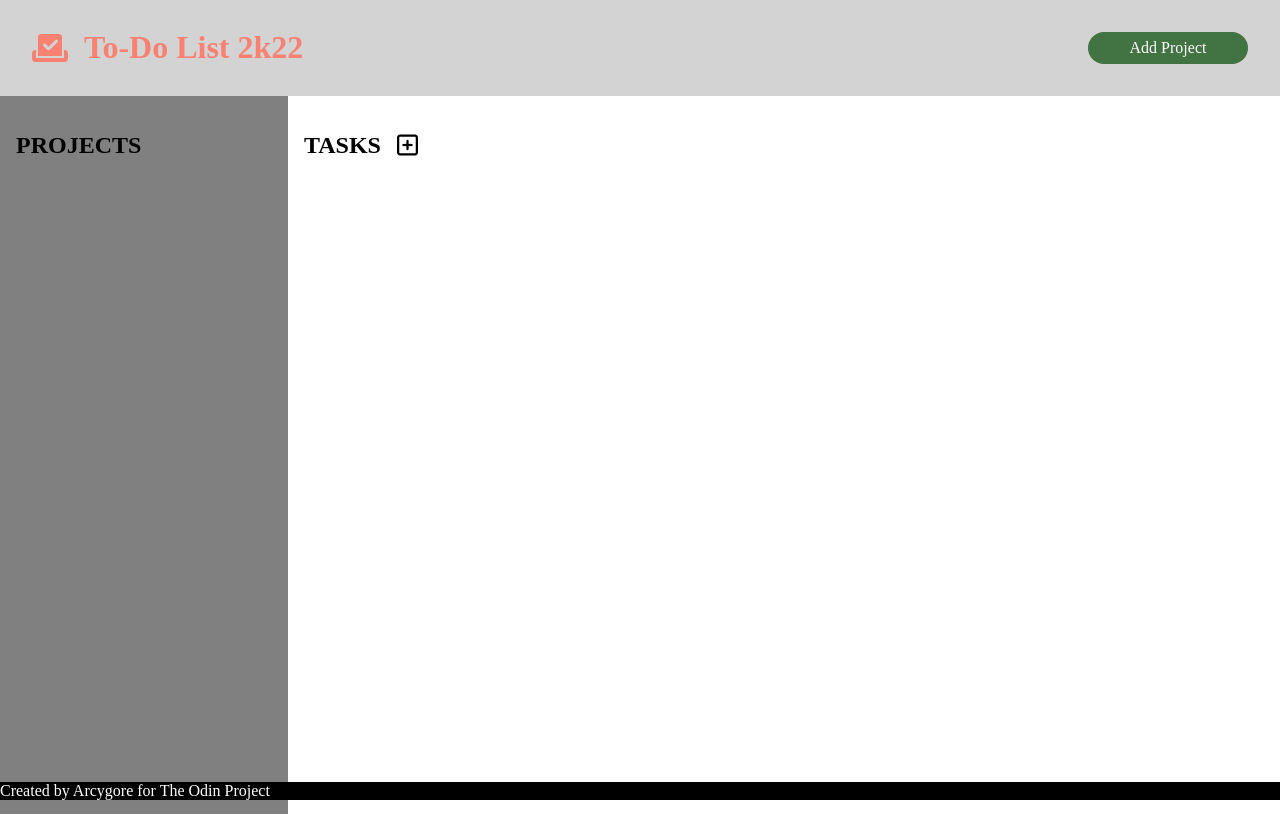
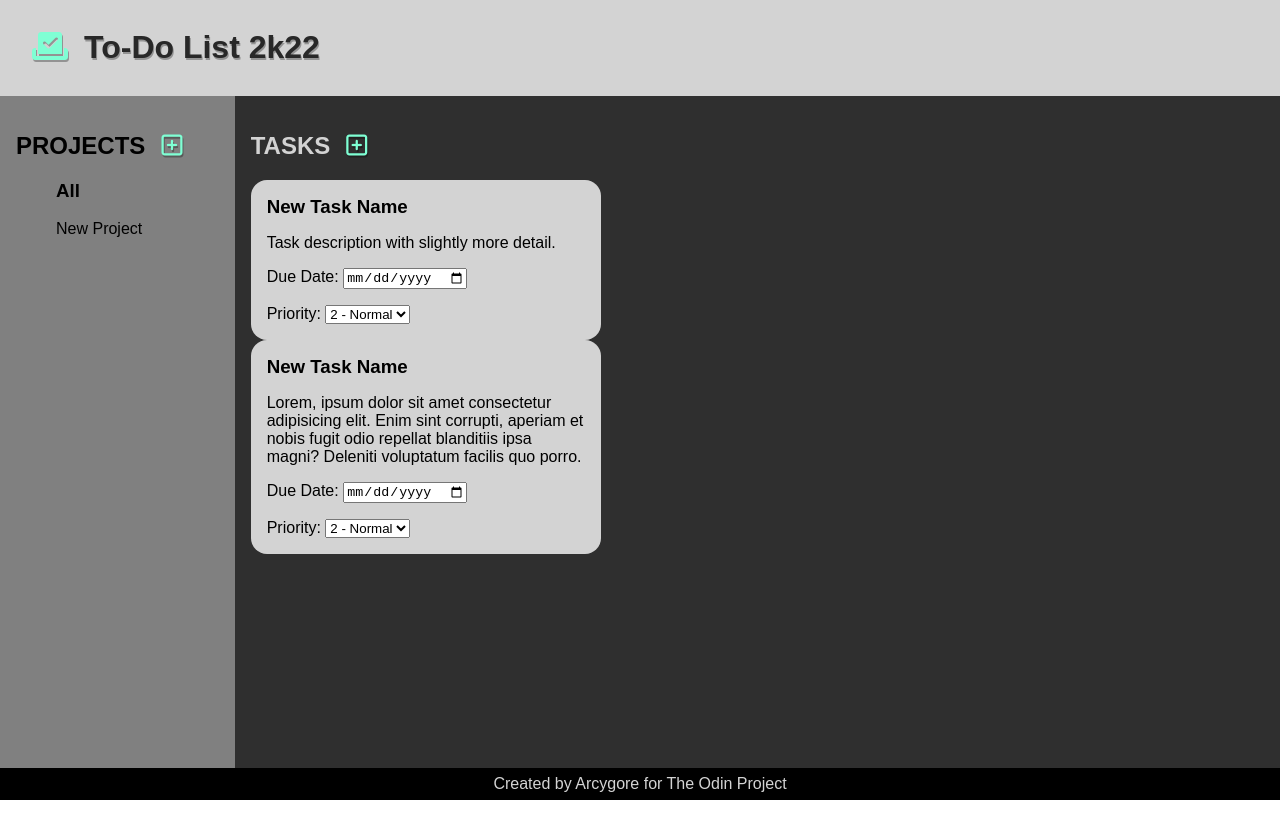
Before and after one commit to arcygore/odin-to-do, a website built with webpack: page dist/index.html in a window 1280 px wide. Built offline with Linux system fonts and the light colour scheme.

Commit message:
Update HTML and CSS to finalize "task" card design

```diff
--- a/src/style.css
+++ b/src/style.css
@@ -7,12 +7,19 @@ body {
     justify-content: space-between;
     height: 100vh;
     width: 100vw;
+    font-family: sans-serif;
 }
 
 h1 {
-    color: salmon;
+    color: rgb(40, 40, 40);
     padding: 0;
+    text-shadow: 1px 2px rgba(0,0,0,0.3);
 }
+
+.to-do-logo {
+    margin-right: 1rem;
+}
+
 
 header {
     display: flex;
@@ -31,18 +38,10 @@ header {
 
 .fa-check-to-slot {
    font-size: 2rem;
-   color: salmon
+   color: aquamarine;
 }
 
 .add-project {
-    display: flex;
-    justify-content: center;
-    align-items: center;
-    background-color: rgb(66, 115, 66);
-    color: white;
-    height: 2rem;
-    width: 10rem;
-    border-radius: 1rem;
 }
 
 .content {
@@ -59,23 +58,59 @@ h2 {
     padding: 0;
 }
 
+.content {
+    width: 100vw;
+    display: flex;
+}
+
 .left-content {
     background-color: gray;
     height: 100%;
     width: 20%;
 }
 
+.project-list {
+    list-style: none;
+}
+
+.right-content {
+    background-color: rgb(47, 47, 47);
+    width: 100%;
+}
+
 .top-row {
     display: flex;
     align-items: center;
     gap: 1rem;
+    color: lightgray;
 }
 
-.add-task {
-    font-size: 1.5rem;
+.add-task, .add-project {
+    margin-left: 1rem;
+    color: aquamarine;
+    text-shadow: 1px 2px rgba(0,0,0,0.3);
 }
 
+.task-item {
+    display: flex;
+    flex-direction: column;
+    justify-content: space-between;
+    background-color: lightgrey;
+    width: 33%;
+    padding: 0.5rem;
+    border-radius: 1rem;
+}
+
+.task-item > * {
+    margin: 0.5rem;
+}
+
+
 footer {
+    display: flex;
+    justify-content: center;
+    align-items: center;
     background-color: black;
-    color:white;
+    color: lightgray;
+    line-height: 2rem;
 }
```
Also changed, not shown: dist/bundle.js, dist/index.html.
